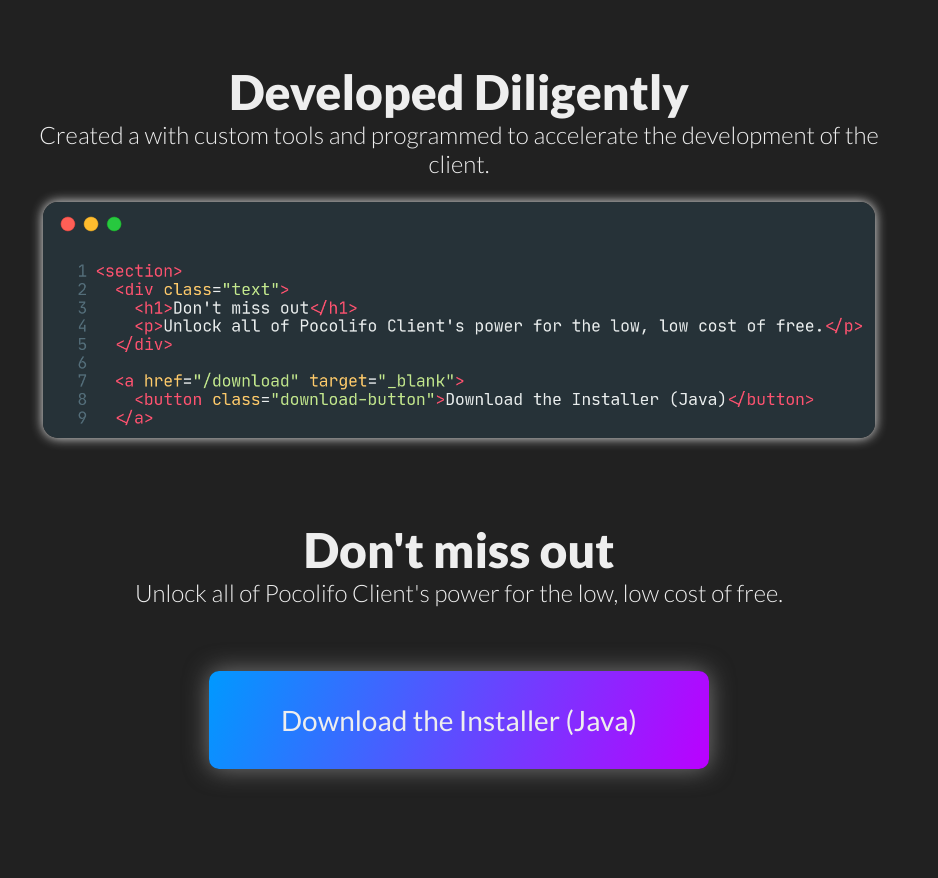
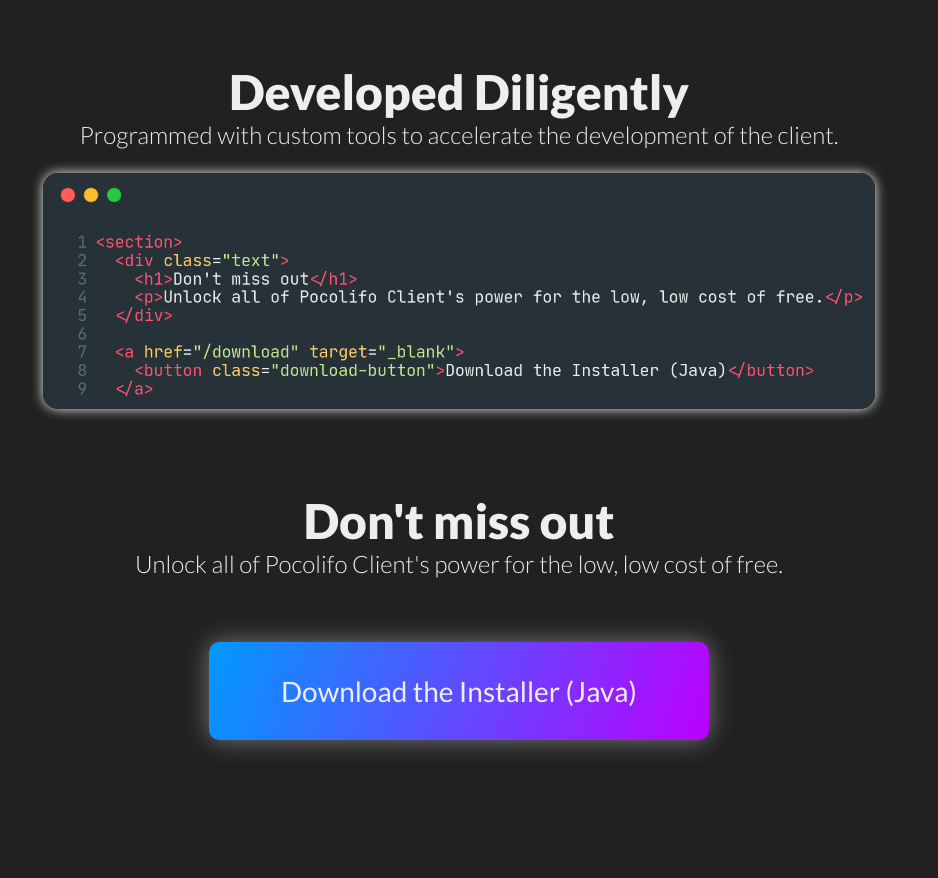
Before and after one commit to pocolifo/client.pocolifo.com, a plain HTML site: page index.html in a window 1280 px wide. Shown: the part 2980-3858 px from the top of the page, without its empty margins (181-1119 px from the left). Drawn offline with Linux system fonts and the light colour scheme.

Commit message:
Fix typo

```diff
--- a/index.html
+++ b/index.html
@@ -82,7 +82,7 @@
         <section>
             <div class="text">
                 <h1>Developed Diligently</h1>
-                <p>Created a with custom tools and programmed to accelerate the development of the client.</p>
+                <p>Programmed with custom tools to accelerate the development of the client.</p>
             </div>
 
             <img src="assets/img/section/developed-diligently.png" alt="Source code" loading="lazy" />
```
